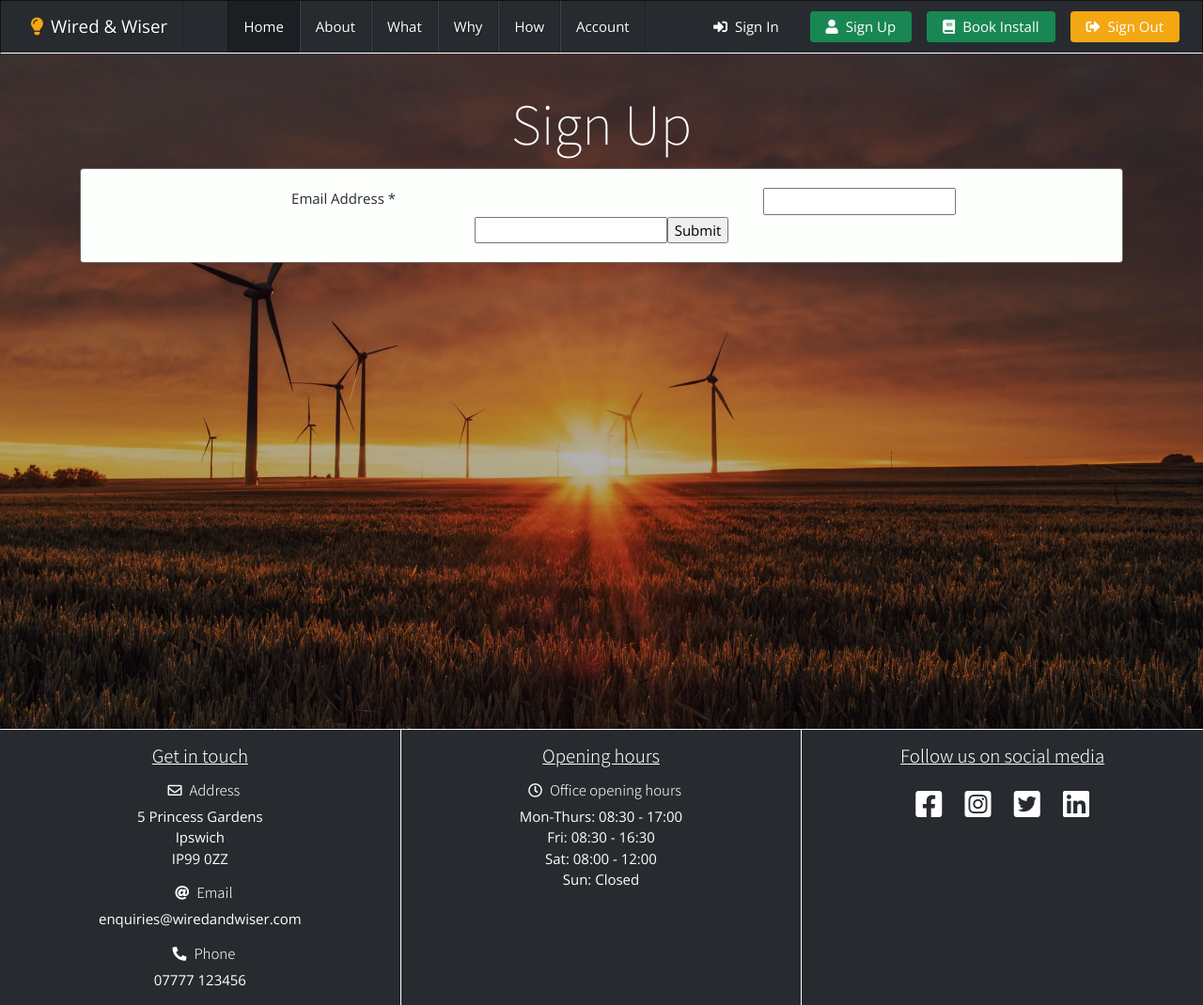
After one commit to LukeGarnham/Wired-and-Wiser-MS3, a Flask app: page /signup in a window 1280 px wide. The commit adds this page. Shown: the whole page at 94% size. Run offline with Flask 2, Linux system fonts and the light colour scheme; some libraries are stand-ins or nearby versions.

Commit message:
Created signup.html page.  Card added.  Form started.

```diff
--- a/app.py
+++ b/app.py
@@ -4,6 +4,7 @@ from flask import (
     redirect, request, session, url_for)
 from flask_pymongo import PyMongo
 from bson.objectid import ObjectId
+from werkzeug.security import generate_password_hash, check_password_hash
 if os.path.exists("env.py"):
     import env
 
@@ -22,6 +23,11 @@ def home():
     return render_template("index.html")
 
 
+@app.route("/signup", methods=["GET", "POST"])
+def signup():
+    return render_template("signup.html")
+
+
 if __name__ == "__main__":
     app.run(host=os.environ.get("IP"),
             port=int(os.environ.get("PORT")),
--- a/static/css/style.css
+++ b/static/css/style.css
@@ -20,6 +20,25 @@ h1,h2,h3,h4,h5,h6 {
 a:hover {
     color: #F3A712;
 }
+
+.background-container {
+    height: 90vh;
+    width: 100%;
+    background-size: cover;
+    background-repeat: no-repeat;
+    background-attachment: fixed;
+    background-position: center;
+    border: none;
+}
+
+
+.mask {
+    background-color: rgba(0, 0, 0, 0.3);
+    height: 100%;
+    width: 100%;
+    position: relative;
+}
+
 
 /*------------------------------------------------Button styles*/
 
@@ -84,7 +103,6 @@ footer {
 /*------------------------------------------------Jumbotron*/
 
 .jumbotron {
-    background-image: url('https://raw.githubusercontent.com/LukeGarnham/Wired-and-Wiser-MS3/master/static/images/jumbotron-image.jpg');
     height: 90vh;
     width: 100%;
     background-size: cover;
@@ -94,15 +112,12 @@ footer {
     border: none;
 }
 
-.jumbotron h1 {
-    font-weight: 100;
+#home-background {
+    background-image: url('https://raw.githubusercontent.com/LukeGarnham/Wired-and-Wiser-MS3/master/static/images/jumbotron-image.jpg');
 }
 
-.mask {
-    background-color: rgba(0, 0, 0, 0.3);
-    height: 100%;
-    width: 100%;
-    position: relative;
+.display-4 {
+    font-weight: 100;
 }
 
 /*------------------------------------------------Icons*/
@@ -140,6 +155,10 @@ footer {
     background-image: url('https://raw.githubusercontent.com/LukeGarnham/Wired-and-Wiser-MS3/master/static/images/light-bulb.jpg');
 }
 
+#signup-background {
+    background-image: url('https://raw.githubusercontent.com/LukeGarnham/Wired-and-Wiser-MS3/master/static/images/wind-turbines.jpg');
+}
+
 
 /*----------------------------------------------------------------------------------------------------------Media Queries*/
 
--- a/static/script.js
+++ b/static/script.js
@@ -0,0 +1 @@
+console.log("test")
--- a/templates/base.html
+++ b/templates/base.html
@@ -48,7 +48,7 @@
                         <a class="nav-link px-3" href="#" >Sign In</a>
                     </li>
                     <li class="nav-item d-lg-none">
-                        <a class="nav-link px-3" href="#" >Sign Up</a>
+                        <a class="nav-link px-3" href="{{ url_for('signup') }}" >Sign Up</a>
                     </li>
                     <li class="nav-item d-lg-none">
                         <a class="nav-link px-3" href="#" >Book Install</a>
@@ -61,7 +61,7 @@
                 <a class="px-2 d-none d-lg-block" href="#" >
                     <button type="button" class="button slate px-3 py-1"><i class="fas fa-sign-in-alt mr-2"></i>Sign In</button>
                 </a>
-                <a class="px-2 d-none d-lg-block" href="#" >
+                <a class="px-2 d-none d-lg-block" href="{{ url_for('signup') }}" >
                     <button type="button" class="button green px-3 py-1"><i class="fas fa-user mr-2"></i>Sign Up</button>
                 </a>
                 <a class="px-2 d-none d-lg-block" href="#" >
@@ -123,6 +123,7 @@
     <script src="https://cdn.jsdelivr.net/npm/bootstrap@4.5.3/dist/js/bootstrap.bundle.min.js" integrity="sha384-ho+j7jyWK8fNQe+A12Hb8AhRq26LrZ/JpcUGGOn+Y7RsweNrtN/tE3MoK7ZeZDyx" crossorigin="anonymous"></script>
     <!-- Link to project JavaScript file -->
     <script src="{{ url_for('static', filename='js/script.js') }}"></script>
+
     {% block scripts %}
     {% endblock %}
 </body>
--- /dev/null
+++ b/templates/signup.html
@@ -0,0 +1,30 @@
+{% extends "base.html" %}
+
+{% block content %}
+
+    <div class="jumbotron jumbotron-fluid text-center text-white p-0 mb-0" id="signup-background">
+        <div class="mask">
+            <div class="container py-4">
+                <div>
+                    <h1 class="display-4 my-3">Sign Up</h1>
+                </div>
+                <div class="card white">
+                    <div class="card-body">
+                        <form>
+                            <div class="row">
+                                <div class="col-12 col-md-6">
+                                    <label for="email">Email Address *</label>
+                                </div>
+                                <div class="col-12 col-md-6">
+                                    <input type="email">
+                                </div>
+                            </div>
+                            <input type="text"><input type="submit" value="Submit">
+                        </form>
+                    </div>
+                </div>
+            </div>
+        </div>
+    </div>
+
+{% endblock %}
```
Also changed, not shown: templates/index.html (+4 -4 lines).
